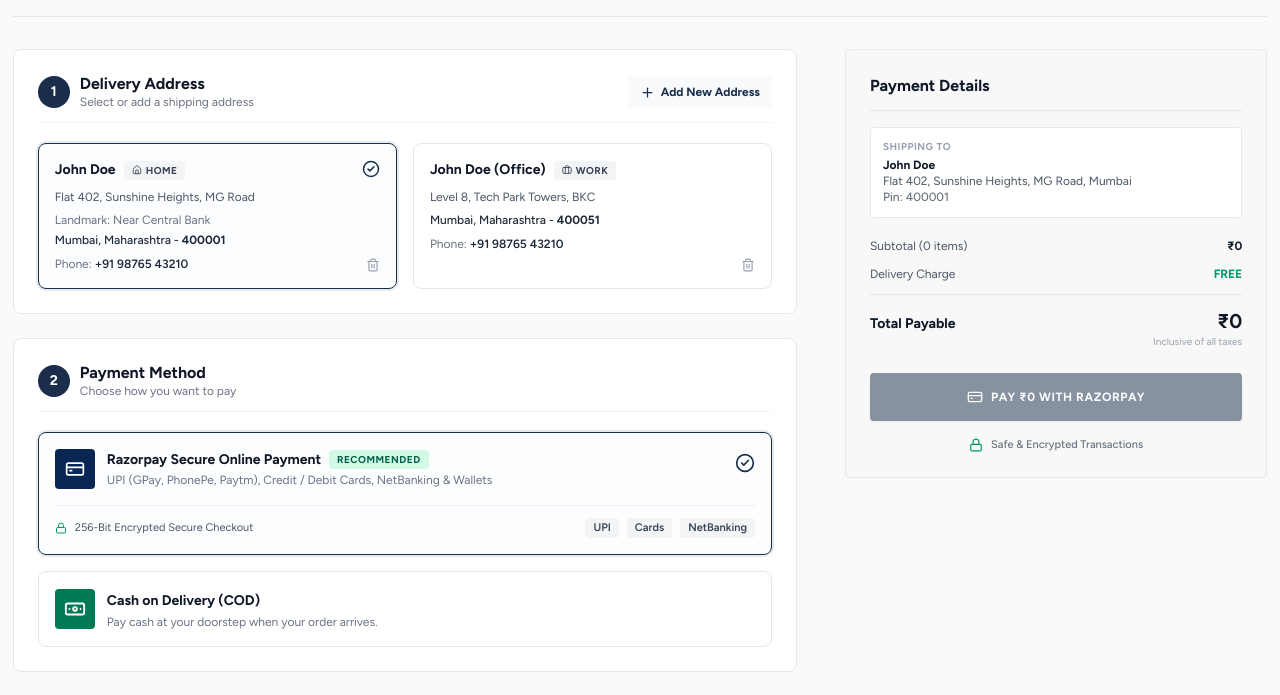
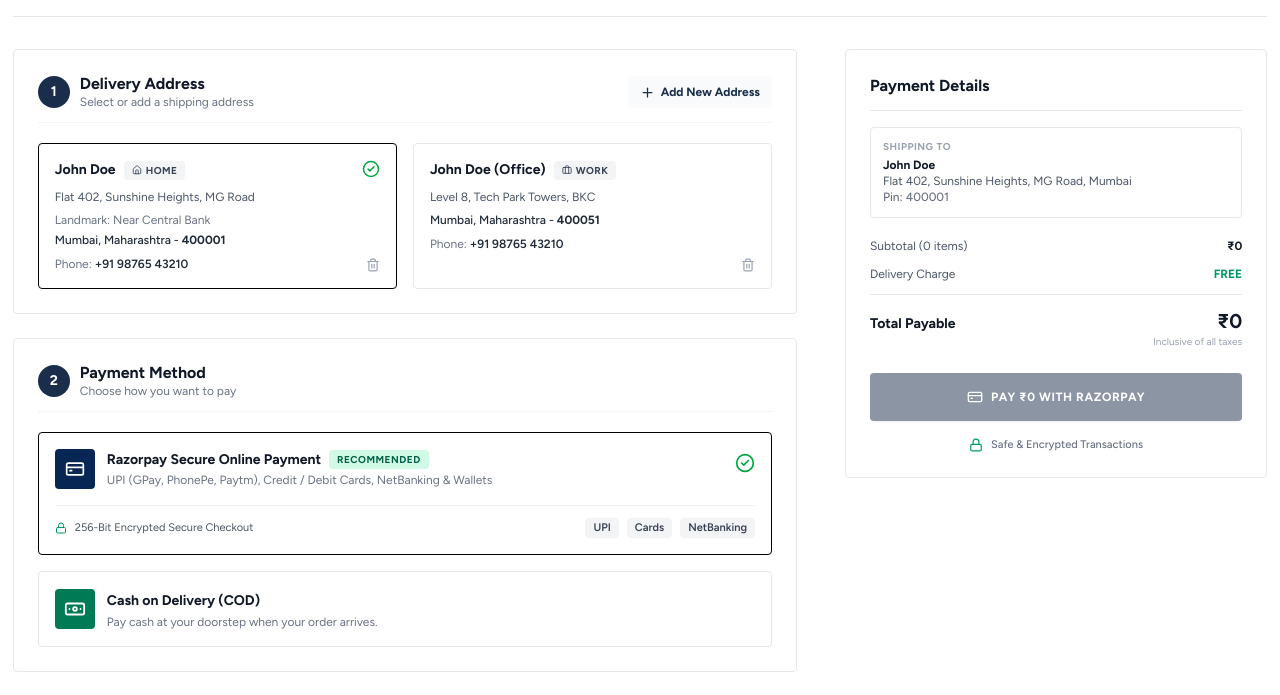
Before and after one commit to Reqoir/Yox-Ecommerce, a Next.js app in the folder client/: page /checkout in a window 1280 px wide. Shown: the part 165-860 px from the top of the page. Built offline with nearby package versions, Linux system fonts and the light colour scheme; no server answers.

Commit message:
style: refine checkout page UI, update footer and hero image

```diff
--- a/client/src/app/(root)/checkout/page.tsx
+++ b/client/src/app/(root)/checkout/page.tsx
@@ -14,7 +14,7 @@
   const { items } = useCartStore();
 
   return (
-    <main className="w-full bg-[#FAFAFA] min-h-screen pb-16 pt-4 lg:pt-8">
+    <main className="w-full bg-white min-h-screen pb-16 pt-4 lg:pt-8">
       <div className="w-[98%] max-w-[1500px] mx-auto">
 
         {/* Header Breadcrumb & Security Indicator */}
--- a/client/src/components/features/checkout/address-section.tsx
+++ b/client/src/components/features/checkout/address-section.tsx
@@ -60,7 +60,7 @@
   };
 
   return (
-    <div className="w-full bg-white border border-gray-200 rounded-md p-5 lg:p-6 mb-6">
+    <div className="w-full bg-white border border-gray-200 rounded p-5 lg:p-6 mb-6">
       <div className="flex items-center justify-between mb-5 pb-3 border-b border-gray-100">
         <div className="flex items-center gap-2.5">
           <div className="w-8 h-8 bg-[#1A2E4C] text-white rounded-full flex items-center justify-center font-bold text-sm">
@@ -90,9 +90,9 @@
             <div
               key={addr.id}
               onClick={() => selectAddress(addr.id)}
-              className={`cursor-pointer rounded-md border p-4 transition-all relative ${
+              className={`cursor-pointer rounded border p-4 transition-all relative ${
                 isSelected
-                  ? 'border-[#1A2E4C] bg-blue-50/20 ring-2 ring-[#1A2E4C]/10'
+                  ? 'border-black bg-white'
                   : 'border-gray-200 hover:border-gray-300 bg-white'
               }`}
             >
@@ -106,7 +106,7 @@
                 </div>
 
                 {isSelected && (
-                  <CheckCircle2 size={18} className="text-[#1A2E4C] flex-shrink-0" />
+                  <CheckCircle2 size={18} className="text-green-600 flex-shrink-0" />
                 )}
               </div>
 
--- a/client/src/components/features/checkout/checkout-summary-panel.tsx
+++ b/client/src/components/features/checkout/checkout-summary-panel.tsx
@@ -88,7 +88,7 @@
   };
 
   return (
-    <div className="w-full bg-[#F7F8F7] border border-gray-200 rounded p-6 sticky top-24">
+    <div className="w-full bg-white border border-gray-200 rounded p-6 sticky top-24">
       <h3 className="text-base font-bold text-gray-900 mb-4 pb-3 border-b border-gray-200">
         Payment Details
       </h3>
--- a/client/src/components/features/checkout/order-items-review.tsx
+++ b/client/src/components/features/checkout/order-items-review.tsx
@@ -9,7 +9,7 @@
   const [isOpen, setIsOpen] = useState(true);
 
   return (
-    <div className="w-full bg-white border border-gray-200 rounded-md p-5 lg:p-6 mb-6">
+    <div className="w-full bg-white border border-gray-200 rounded p-5 lg:p-6 mb-6">
       <button
         onClick={() => setIsOpen(!isOpen)}
         className="w-full flex items-center justify-between pb-3 border-b border-gray-100 text-left"
--- a/client/src/components/features/checkout/payment-section.tsx
+++ b/client/src/components/features/checkout/payment-section.tsx
@@ -8,7 +8,7 @@
   const { paymentMethod, setPaymentMethod } = useCheckoutStore();
 
   return (
-    <div className="w-full bg-white border border-gray-200 rounded-md p-5 lg:p-6 mb-6">
+    <div className="w-full bg-white border border-gray-200 rounded p-5 lg:p-6 mb-6">
       <div className="flex items-center gap-2.5 mb-5 pb-3 border-b border-gray-100">
         <div className="w-8 h-8 bg-[#1A2E4C] text-white rounded-full flex items-center justify-center font-bold text-sm">
           2
@@ -23,9 +23,9 @@
         {/* Razorpay Online Payment Option */}
         <div
           onClick={() => setPaymentMethod('RAZORPAY')}
-          className={`cursor-pointer rounded-md border p-4 transition-all relative ${
+          className={`cursor-pointer rounded border p-4 transition-all relative ${
             paymentMethod === 'RAZORPAY'
-              ? 'border-[#1A2E4C] bg-blue-50/20 ring-2 ring-[#1A2E4C]/10'
+              ? 'border-black bg-white'
               : 'border-gray-200 hover:border-gray-300 bg-white'
           }`}
         >
@@ -48,7 +48,7 @@
             </div>
 
             {paymentMethod === 'RAZORPAY' && (
-              <CheckCircle2 size={20} className="text-[#1A2E4C] flex-shrink-0 mt-1" />
+              <CheckCircle2 size={20} className="text-green-600 flex-shrink-0 mt-1" />
             )}
           </div>
 
@@ -71,9 +71,9 @@
         {/* Cash on Delivery Option */}
         <div
           onClick={() => setPaymentMethod('COD')}
-          className={`cursor-pointer rounded-md border p-4 transition-all relative ${
+          className={`cursor-pointer rounded border p-4 transition-all relative ${
             paymentMethod === 'COD'
-              ? 'border-[#1A2E4C] bg-blue-50/20 ring-2 ring-[#1A2E4C]/10'
+              ? 'border-black bg-white'
               : 'border-gray-200 hover:border-gray-300 bg-white'
           }`}
         >
@@ -91,7 +91,7 @@
             </div>
 
             {paymentMethod === 'COD' && (
-              <CheckCircle2 size={20} className="text-[#1A2E4C] flex-shrink-0 mt-1" />
+              <CheckCircle2 size={20} className="text-green-600 flex-shrink-0 mt-1" />
             )}
           </div>
 
--- a/client/src/components/features/home/hero-banner.tsx
+++ b/client/src/components/features/home/hero-banner.tsx
@@ -6,8 +6,8 @@
     <div className="w-full relative mt-4">
       <Link href="/shop" className="block w-[98%] max-w-[1500px] mx-auto overflow-hidden">
         <img
-          src="/images/hero-banner-new.jpeg"
-          alt="Men's Autumn Collection From £17.99"
+          src="/images/Screenshot 2026-08-17 at 11.07.33 PM.png"
+          alt="Yox Collection"
           className="w-full h-auto object-cover"
         />
       </Link>
--- a/client/src/components/layout/footer.tsx
+++ b/client/src/components/layout/footer.tsx
@@ -179,7 +179,7 @@
       {/* Copyright */}
       <div className="w-full bg-[#D6CDAF] py-4 text-center border-t border-gray-300">
         <p className="text-[12px] font-bold text-gray-700">
-          © 2026, YOX Theme Powered by Shopify
+          © {new Date().getFullYear()} YOX. All rights reserved.
         </p>
       </div>
 
```
Also changed, not shown: 1 other file (tests, documents, lock files or other folders).
